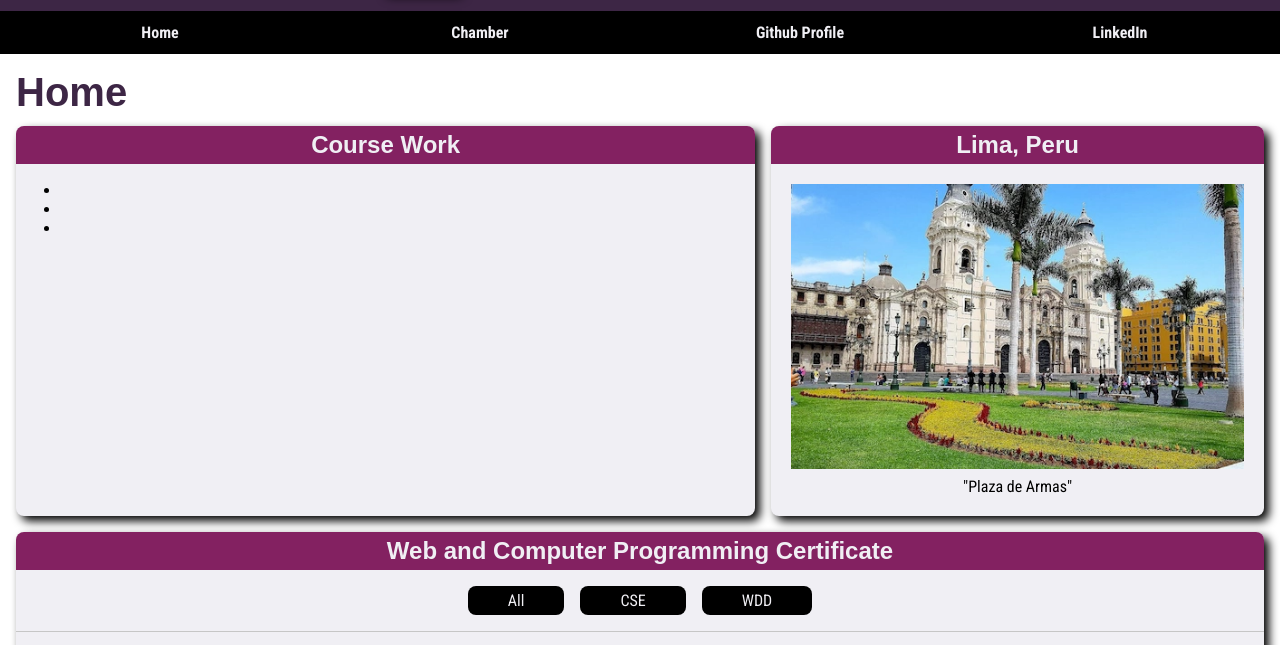
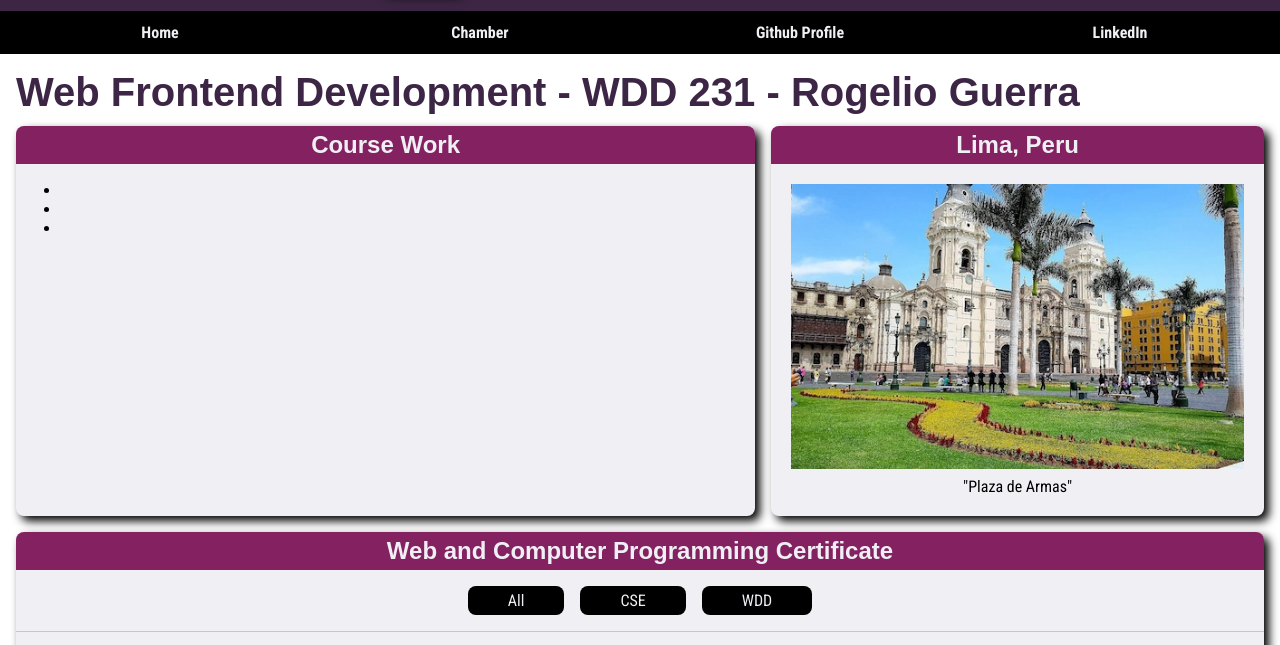
Before and after one commit to rogelioguerra24/wdd231, a plain HTML site: page index.html in a window 1280 px wide. Shown: the part 129-774 px from the top of the page. Drawn offline with Linux system fonts and the light colour scheme; a web font is replaced by a local one.

Commit message:
new title

```diff
--- a/index.html
+++ b/index.html
@@ -34,7 +34,7 @@
     </nav>
 
     <main>
-        <h1>Home</h1>
+        <h1>Web Frontend Development - WDD 231 - Rogelio Guerra</h1>
         <section class="sectionone">
             <h2>Course Work</h2>
             <ul>
```
